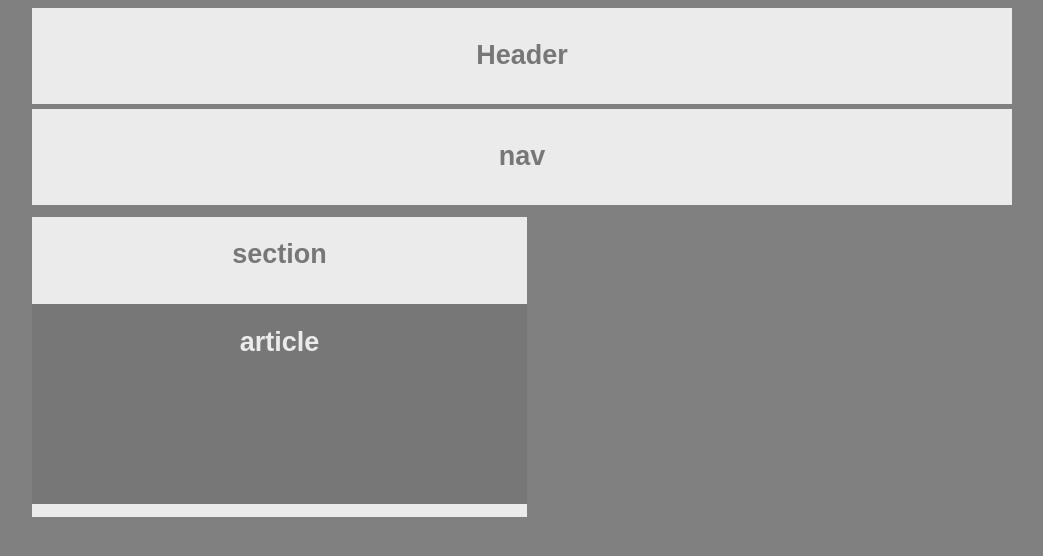
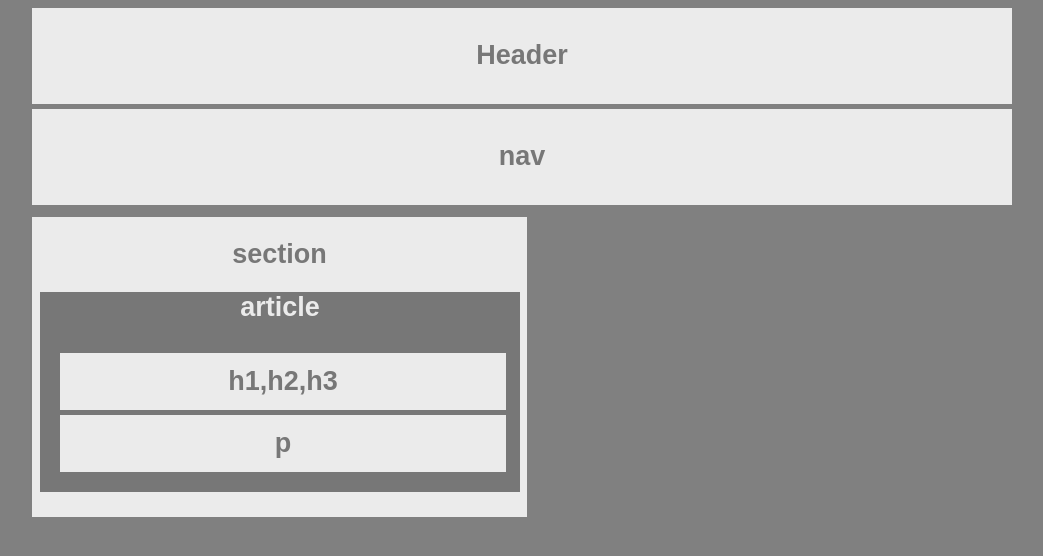
Before and after one commit to jose408510/HW-Wireframe, a plain HTML site: page index.html in a window 1280 px wide. Shown: the whole page, without its empty margins (93-1136 px from the left). Drawn offline with Linux system fonts and the light colour scheme.

Commit message:
<COMMENT>

```diff
--- a/index.html
+++ b/index.html
@@ -21,7 +21,7 @@
 
     </section>
 
-    <div class="box">
+<div class="box">
     <section>
 
         <h2>section</h2>
@@ -32,9 +32,13 @@
 
         <h2>article</h2>
 
+        <h2 class="next">h1,h2,h3</h2>
+
+        <h2 class="lastp">p</h2>
+
     </section>
 
-    </div>
+      </div>
 
 
 </body>
--- a/style.css
+++ b/style.css
@@ -37,14 +37,31 @@ body{
         font-size: 18px;
     }
     .move{
-        width: 495px;
+        width: 480px;
         height: 200px;
         background-color: #ebebeb;
         text-align: center;
-        float: right;
         margin-top: 12px;
         background-color: #777;
         color: #ebebeb;
-        font-size: 18px;
+        margin-left: 8px;
 
     }
+    .next{
+        color: #777;
+        background-color: #ebebeb;
+        margin-bottom: 50px;
+        width: 420px;
+        margin: 30px;
+        padding: 13px;
+        margin-left:20px;
+    }
+    .lastp{
+        color: #777;
+        background-color: #ebebeb;
+        margin-bottom: 50px;
+        width: 420px;
+        margin: -25px;
+        margin-left: 20px;
+        padding: 13px;
+    }
```
